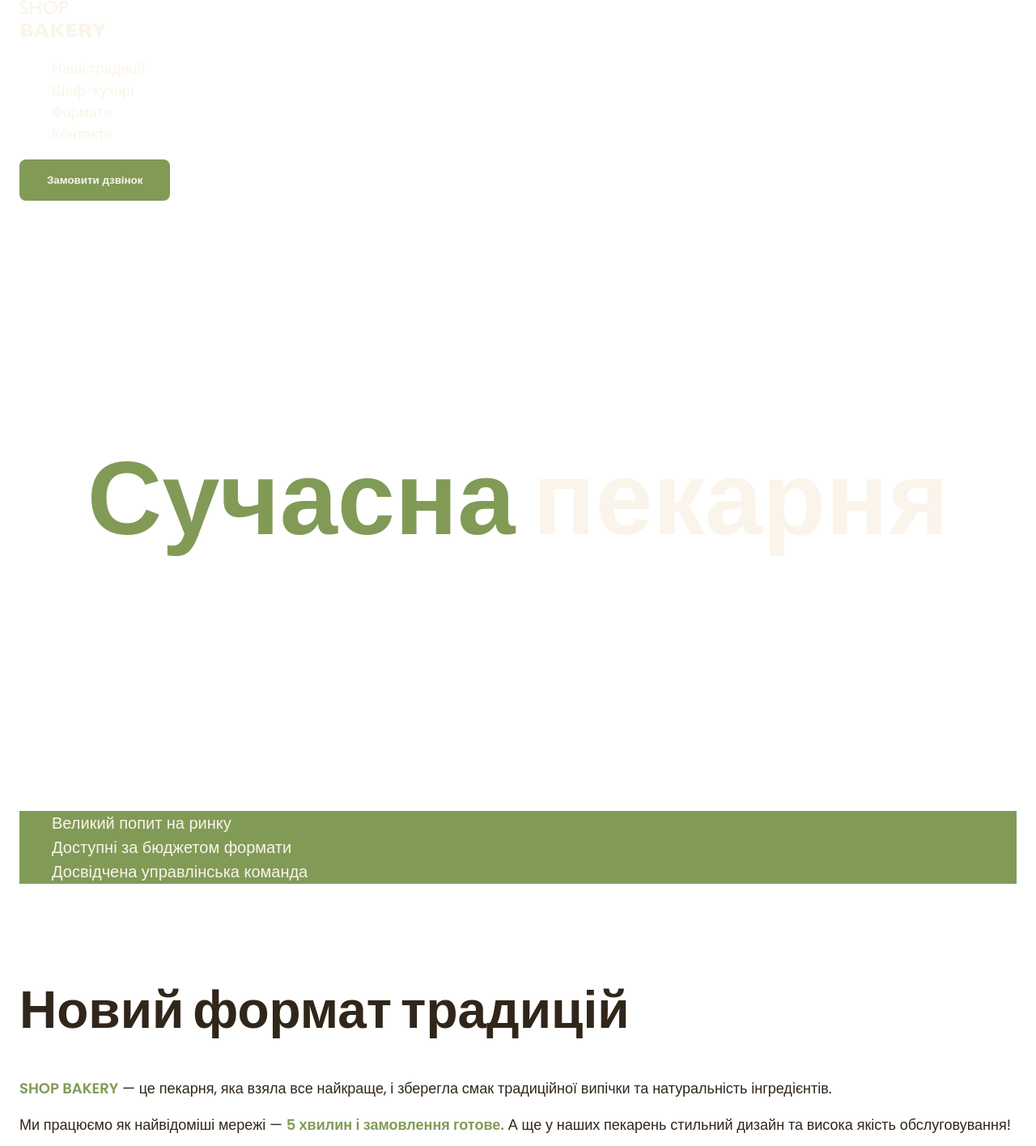
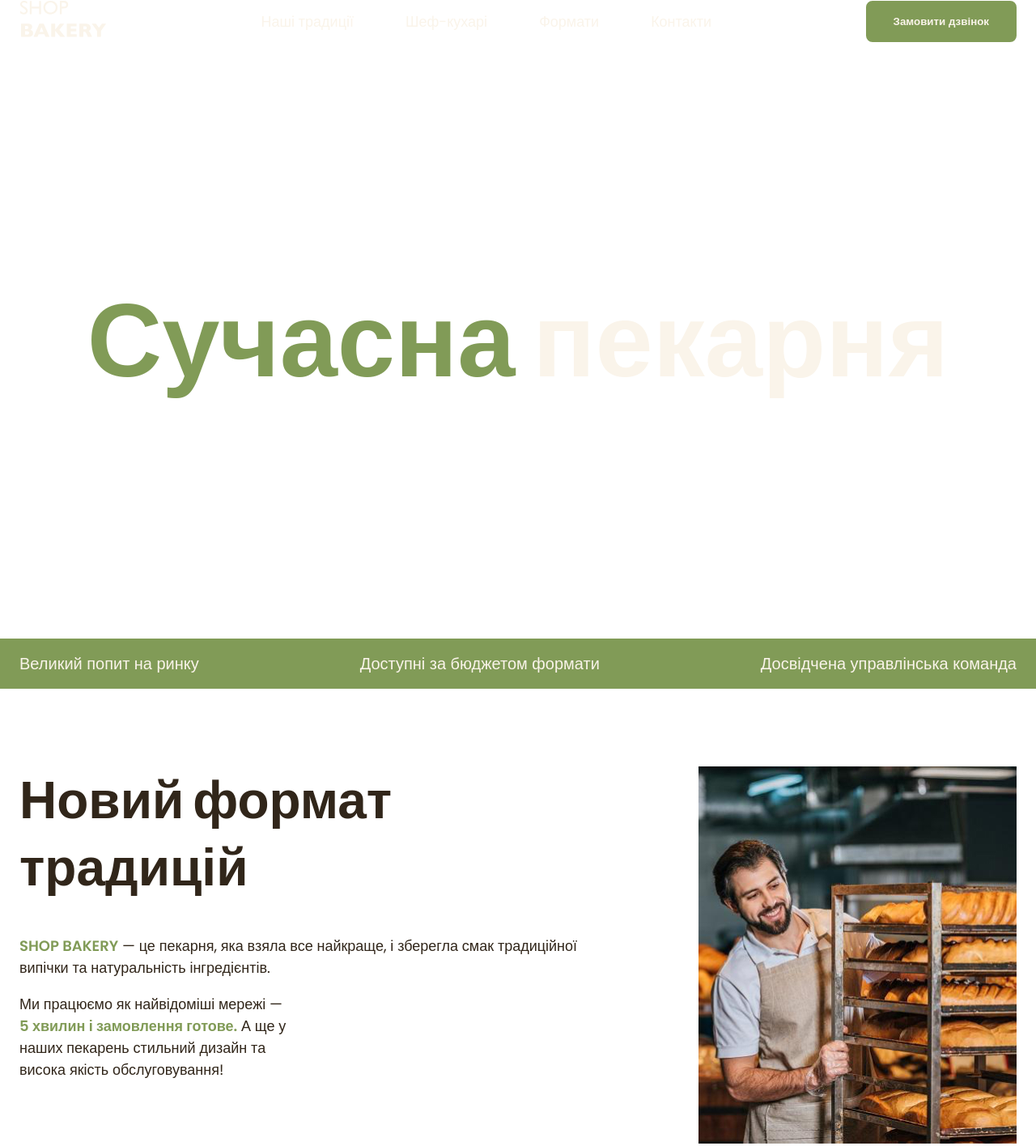
Before and after one commit to Tetiana-Pitikova/Shop_Bakery, a plain HTML site: page index.html in a window 1280 px wide. Shown: the top 1416 px of the page at 81% size. Drawn offline with Linux system fonts and the light colour scheme.

Commit message:
Add css flexbox

```diff
--- a/css/style.css
+++ b/css/style.css
@@ -54,6 +54,8 @@ address {
   font-style: normal;
 }
 ul {
+  margin: 0;
+  padding: 0;
   list-style-type: none;
 }
 .visually-hidden {
@@ -80,7 +82,24 @@ ul {
 }
 .link:hover {
   color: var(--color-brand-light);
-  font-weight: 600;
+}
+/* Header */
+.header-container {
+  display: flex;
+  align-items: center;
+  gap: 40px;
+}
+.header-nav {
+  display: flex;
+  align-items: center;
+  flex-grow: 1;
+  gap: 40px;
+}
+.header-menu {
+  display: flex;
+  gap: 64px;
+  flex-grow: 1;
+  justify-content: center;
 }
 /* Hero section */
 .hero-section {
@@ -110,13 +129,20 @@ ul {
   color: var(--color-brand-dark);
   background-color: transparent;
 }
+/* Advantages section */
+.advantages-section {
+  padding: 16px 0;
+  background-color: var(--color-brand-light);
+}
 .advantages-list {
-  color: var(--color-primary-light);
-  background-color: var(--color-brand-light);
+  display: flex;
+  justify-content: space-between;
+  gap: 40px;
 }
 .advantages-item {
   font-size: 20px;
   font-weight: 300;
+  color: var(--color-primary-light);
 }
 .section-title {
   font-size: 64px;
@@ -130,6 +156,14 @@ ul {
 .traditions-section {
   padding-top: 96px;
 }
+.traditions-container {
+  display: flex;
+  justify-content: space-between;
+  gap: 40px;
+}
+.traditions-content {
+  max-width: 710px;
+}
 .traditions-title {
   margin-bottom: 42px;
 }
@@ -139,6 +173,9 @@ ul {
 }
 .traditions-text .uppercase {
   text-transform: uppercase;
+}
+.traditions-text.limited {
+  max-width: 340px;
 }
 /* Chef section */
 .chefs-title {
@@ -150,6 +187,17 @@ ul {
   margin-bottom: 16px;
 }
 /* Format section */
+.format-list {
+  display: flex;
+  flex-wrap: wrap;
+  gap: 20px;
+}
+.format-card {
+  border-radius: 16px;
+}
+.formats-item {
+  flex-basis: calc((100% - 40px) / 3);
+}
 .formats-title {
   margin-bottom: 80px;
 }
--- a/index.html
+++ b/index.html
@@ -7,13 +7,14 @@
     <title>Сучасна пекарня</title>
   </head>
   <body>
-    <header>
+    <header class="header">
       <div class="container">
-         <nav>
+        <div class="header-container">
+          <nav class="header-nav">
             <a href="index.html">
               <img src="images/logo.svg" alt="Сучасна пекарня" />
             </a>
-        <ul>
+            <ul class="header-menu">
               <li><a class="link" href="#traditions-section">Наші традиції</a></li>
               <li><a class="link" href="#chefs-section">Шеф-кухарі</a></li>
               <li><a class="link" href="#formats-section">Формати</a></li>
@@ -21,6 +22,7 @@
             </ul>
           </nav>
           <button class="button" type="button">Замовити дзвінок</button>
+        </div>
       </div>
     </header>
     <main>
@@ -31,7 +33,7 @@
           </h1>
         </div>
       </section>
-      <section>
+      <section class="advantages-section">
         <div class="container">
           <h2 class="visually-hidden">Наші переваги</h2>
           <ul class="advantages-list">
@@ -43,19 +45,23 @@
       </section>
       <section class="traditions-section section" id="traditions-section">
         <div class="container">
+          <div class="traditions-container">
+            <div class="traditions-content">
               <h2 class="traditions-title section-title">Новий формат традицій</h2>
               <p class="traditions-text">
                 <span class="brand uppercase">shop bakery</span> — це пекарня, яка
                 взяла все найкраще, і зберегла смак традиційної випічки та
                 натуральність інгредієнтів.
               </p>
-          <p class="traditions-text">
+              <p class="traditions-text limited">
                 Ми працюємо як найвідоміші мережі —
                 <span class="brand">5 хвилин і замовлення готове.</span>
                 А ще у наших пекарень стильний дизайн та висока якість
                 обслуговування!
               </p>
+            </div>
             <img src="images/image 1560.jpg" alt="" />
+          </div>
         </div>
       </section>
       <section class="section" id="chefs-section">
@@ -89,9 +95,9 @@
       <section class="section" id="formats-section">
         <div class="container">
           <h2 class="formats-title section-title">Формати</h2>
-          <ul>
-            <li>
-              <article>
+          <ul class="format-list">
+            <li class="formats-item">
+              <article class="format-card">
                 <h3 class="format-titile" lang="en">Walrus</h3>
                 <div class="format-text">
                   <p>Площа: до 120 м2</p>
@@ -104,8 +110,8 @@
                 </div>
               </article>
             </li>
-            <li>
-              <article>
+            <li class="formats-item">
+              <article class="format-card">
                 <h3 class="format-titile" lang="en">Horseshoe</h3>
                 <div class="format-text">
                   <p>Площа: до 25 м2</p>
@@ -115,8 +121,8 @@
                 </div>
               </article>
             </li>
-            <li>
-              <article>
+            <li class="formats-item">
+              <article class="format-card">
                 <h3 class="format-titile" lang="en">Handlebar</h3>
                 <div class="format-text">
                   <p>Площа: до 15 м2</p>
```
Lines whose indentation alone changed are shown as unchanged.
